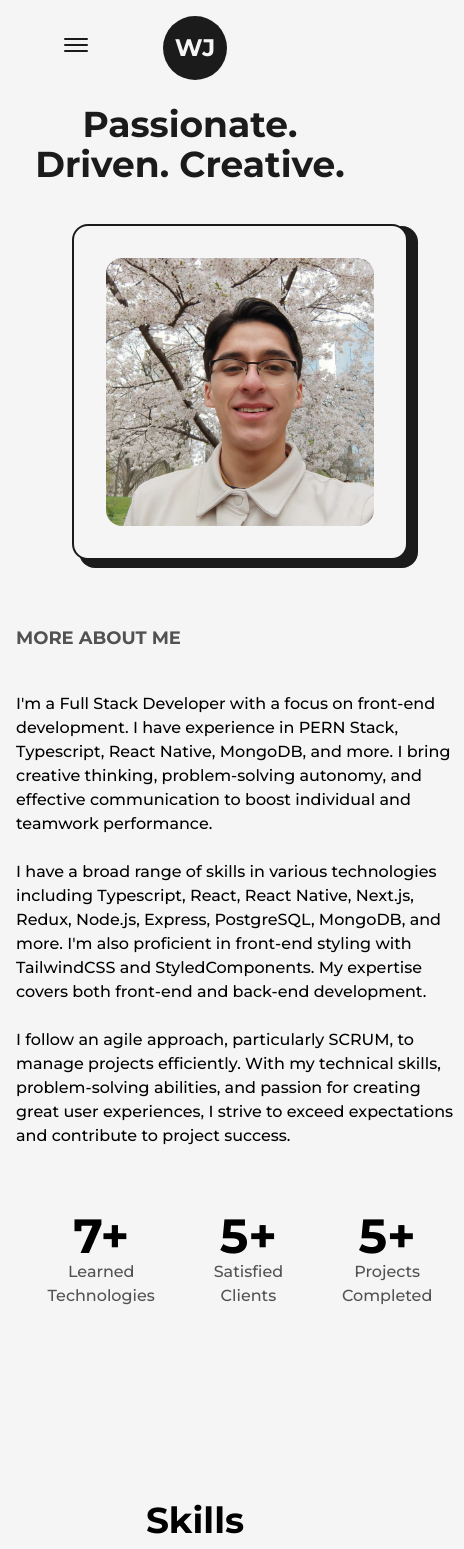
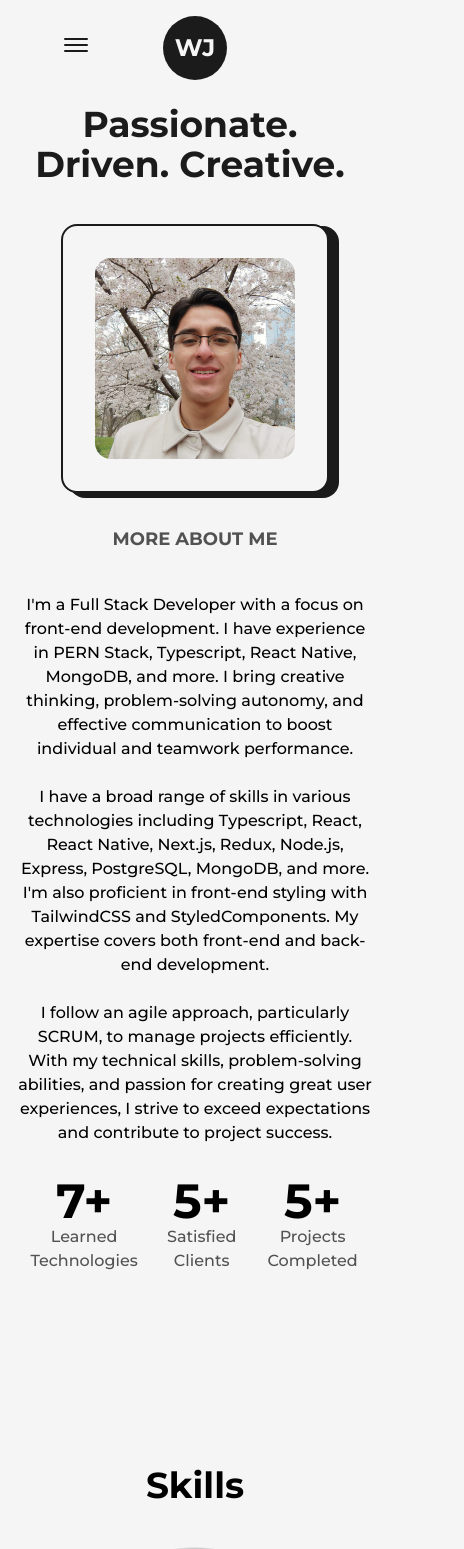
Before and after one commit to williansaaid/portfolio, a Next.js app: page /about in a window 390 px wide. Shown: the top 1549 px of the page, 464 px wide, since content can reach past the window. Built offline with nearby package versions, Linux system fonts and the light colour scheme.

Commit message:
Details done, portfolio ready

```diff
--- a/src/app/about/page.tsx
+++ b/src/app/about/page.tsx
@@ -49,9 +49,9 @@ const About = () => {
                         className='text-4xl sm:text-5xl md:text-6xl lg:text-7xl xl:text-8xl text-center mb-8 md:mb-16'
                     />
                     <div
-                        className='grid w-full grid-cols-8 gap-16 md:gap-12'
+                        className='grid w-full grid-cols-8 gap-8 sm:gap-12 md:gap-12'
                     >
-                        <div className='order-2 md:order-1 col-span-8 md:col-span-4 xl:col-span-3 flex flex-col items-start justify-start gap-6'>
+                        <div className='order-2 md:order-1 col-span-8 md:col-span-4 xl:col-span-3 flex flex-col items-center xs:items-start justify-start gap-6 text-center xs:text-left'>
                             <h2
                                 className='mb-4 text-lg font-bold uppercase text-dark/75 dark:text-light/75'
                             >
--- a/src/app/projects/page.tsx
+++ b/src/app/projects/page.tsx
@@ -58,7 +58,7 @@ const Projects = () => {
                             transition={{ delay: 0.7, duration: 0.8, ease: "easeInOut" }}
                             variants={{
                             visible: { opacity: 1, x: 0 },
-                            hidden: { opacity: 0, x: -500 }
+                            hidden: { opacity: 0, x: -50 }
                             }}
                             className='col-span-12 sm:col-span-6 pt-10'
                         >
@@ -77,7 +77,7 @@ const Projects = () => {
                             transition={{ delay: 0.5, duration: 0.8, ease: "easeInOut" }}
                             variants={{
                             visible: { opacity: 1, x: 0 },
-                            hidden: { opacity: 0, x: 500 }
+                            hidden: { opacity: 0, x: 50 }
                             }}
                             className='col-span-12 sm:col-span-6 pt-10'
                         >
@@ -96,7 +96,7 @@ const Projects = () => {
                             transition={{delay: 0.7, duration: 0.8, ease: "easeInOut" }}
                             variants={{
                             visible: { opacity: 1, x: 0 },
-                            hidden: { opacity: 0, x: -500 }
+                            hidden: { opacity: 0, x: -50 }
                             }}
                             className='col-span-12 sm:col-span-6 pt-10'
                         >
@@ -115,7 +115,7 @@ const Projects = () => {
                             transition={{ delay: 0.5, duration: 0.8, ease: "easeInOut" }}
                             variants={{
                             visible: { opacity: 1, x: 0 },
-                            hidden: { opacity: 0, x: 500 }
+                            hidden: { opacity: 0, x: 50 }
                             }}
                             className='col-span-12 sm:col-span-6 pt-10'
                         >
```
